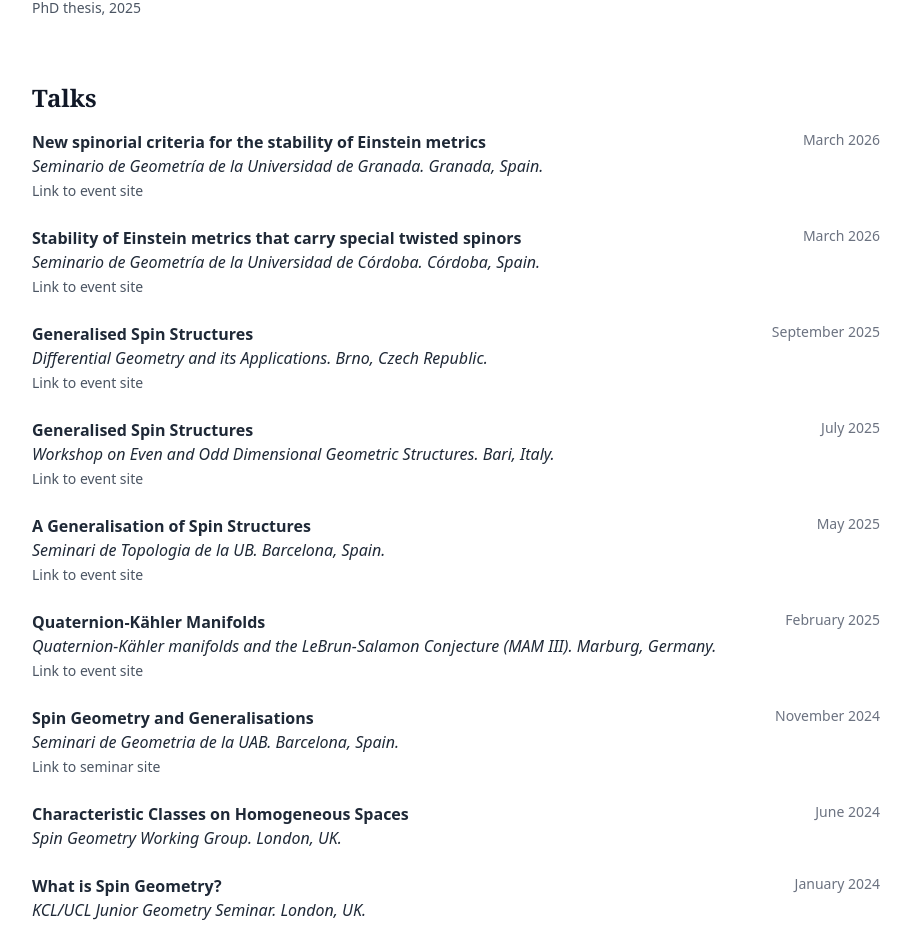
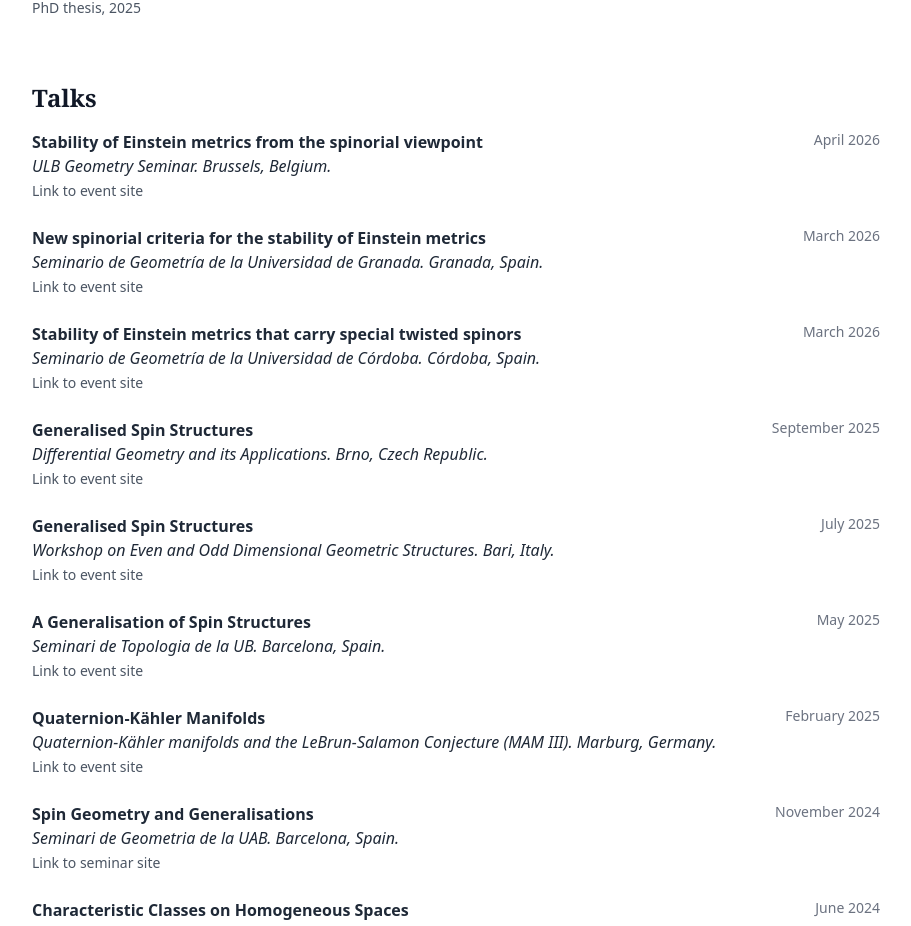
Before and after one commit to diegoartacho/diegoartacho, a Next.js app: page / in a window 1280 px wide. Shown: the part 1819-2745 px from the top of the page, without its empty margins (184-1095 px from the left). Built offline with nearby package versions, Linux system fonts and the light colour scheme.

Commit message:
ULB talk added

```diff
--- a/app/page.jsx
+++ b/app/page.jsx
@@ -151,6 +151,15 @@ export default function Home() {
 
     <li>
       <div className="flex justify-between">
+        <strong>Stability of Einstein metrics from the spinorial viewpoint</strong>
+        <span className="text-gray-500 text-sm">April 2026</span>
+      </div>
+      <div className="italic">ULB Geometry Seminar. Brussels, Belgium.</div>
+      <a href="https://geometry.ulb.ac.be/ulb-geometry-resaerch-seminar/" className="text-sm text-gray-600 hover:underline">Link to event site</a>
+    </li>
+
+    <li>
+      <div className="flex justify-between">
         <strong>New spinorial criteria for the stability of Einstein metrics</strong>
         <span className="text-gray-500 text-sm">March 2026</span>
       </div>
```
Also changed, not shown: 1 other file (tests, documents, lock files or other folders).
